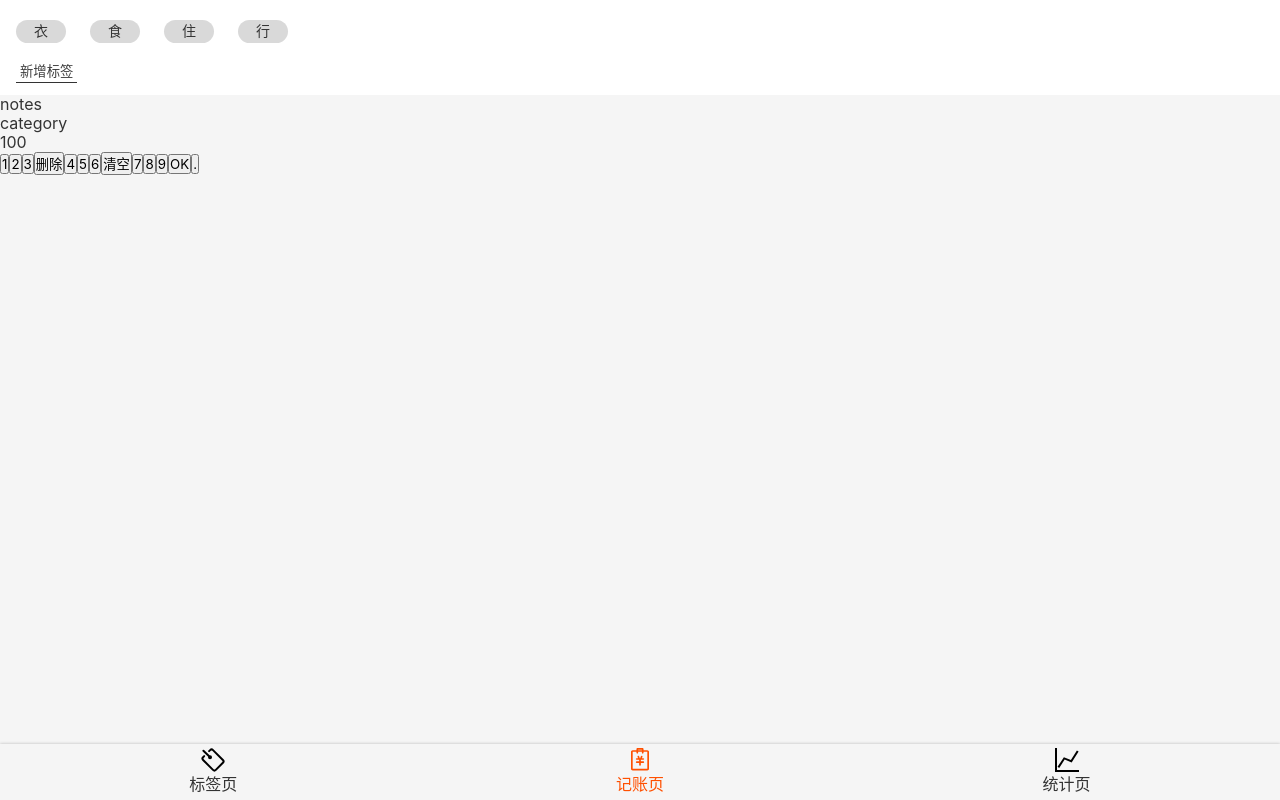
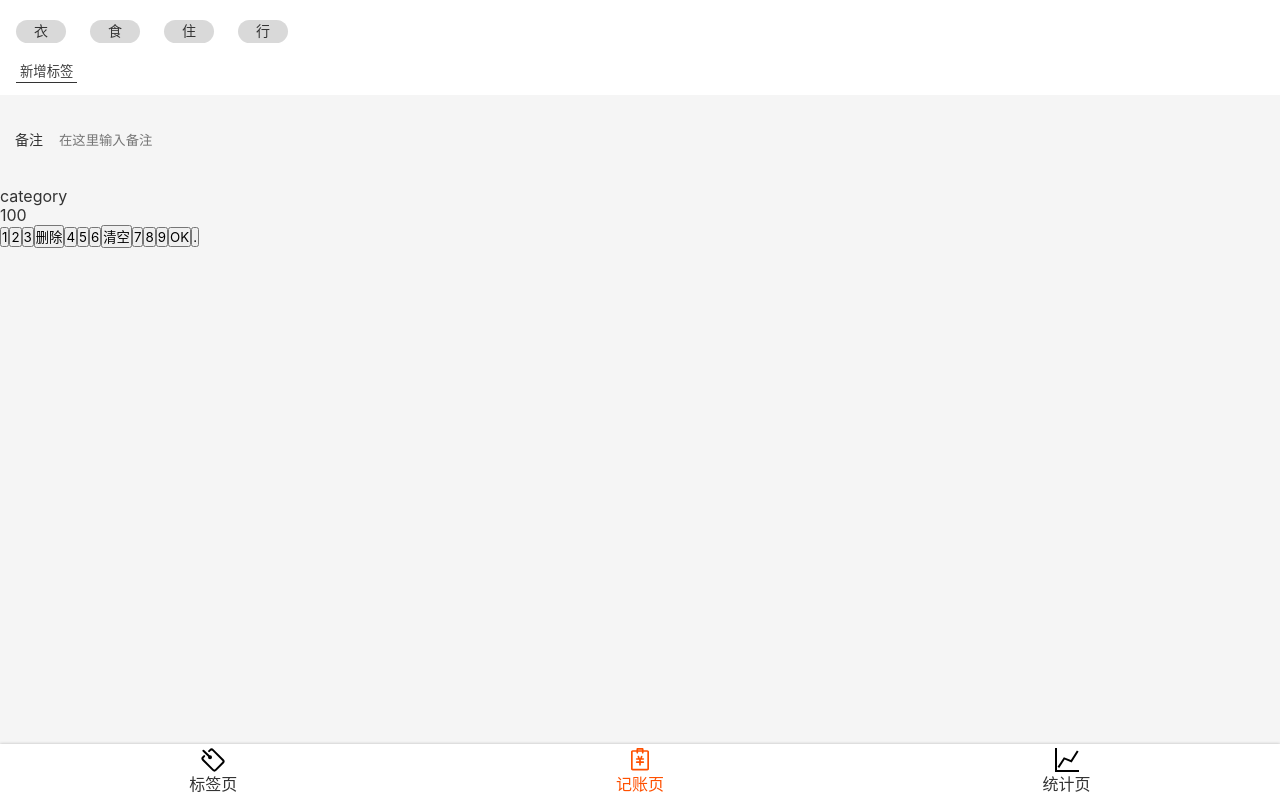
Before and after one commit to dmj1234/React--singo, a React app: page /singo in a window 1280 px wide. Built offline with nearby package versions, Linux system fonts and the light colour scheme.

Commit message:
Singo.tsx 之 备注

```diff
--- a/src/components/Nav.tsx
+++ b/src/components/Nav.tsx
@@ -4,6 +4,7 @@
 import Icon from './icon';
 
 const NavWrapper = styled.nav`
+  background: #ffffff;
 box-shadow:  0 0 3px rgba(0,0,0,0.25);
   line-height: 24px;
   >ul{
--- a/src/index.scss
+++ b/src/index.scss
@@ -23,3 +23,6 @@
 button{
   font-family: inherit;
 }
+:focus{
+  outline: none;
+}
--- a/src/views/Singo.tsx
+++ b/src/views/Singo.tsx
@@ -23,6 +23,24 @@
   }
 `;
 const NotesSection = styled.section`
+  background: #f5f5f5;
+  padding: 10px 15px;
+  font-size: 14px;
+  >label{
+    display: flex;
+    align-items: center;
+    >span{
+      margin-right: 16px;
+      white-space: nowrap;
+    }
+    >input{
+      display: block;
+      width: 100%;
+      height: 72px;
+      background: none;
+      border: none;
+    }
+  }
 `;
 const CategorySection = styled.section`
 `;
@@ -44,7 +62,10 @@
                 </button>
             </TagsSection>
             <NotesSection>
-                notes
+               <label>
+                   <span > 备注</span>
+                   <input type="text" placeholder="在这里输入备注"/>
+               </label>
             </NotesSection>
             <CategorySection>
                 category
```
Also changed, not shown: 1 other file (tests, documents, lock files or other folders).
